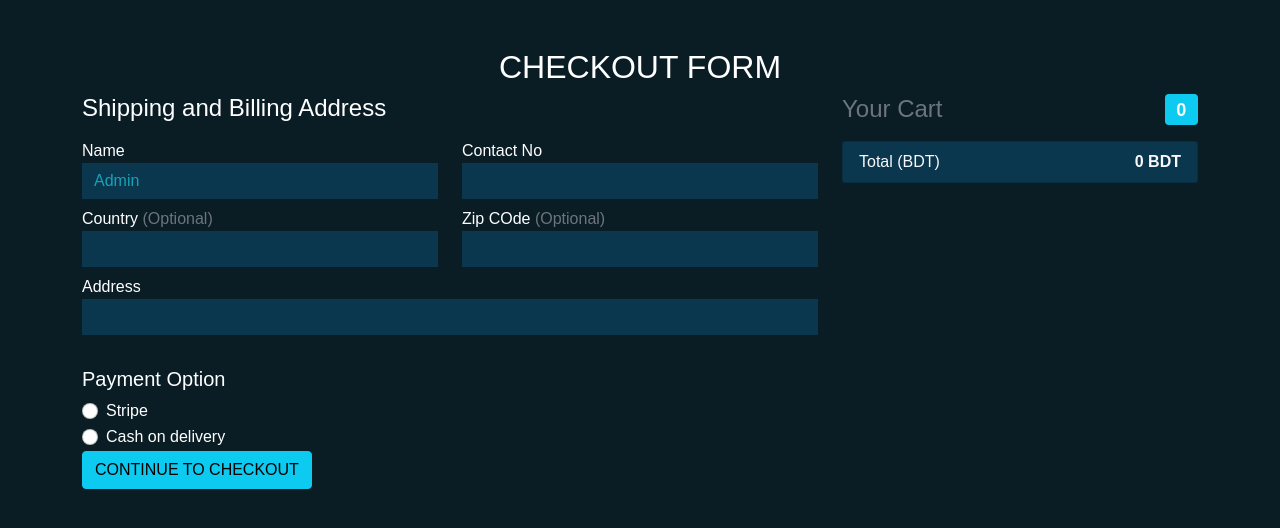
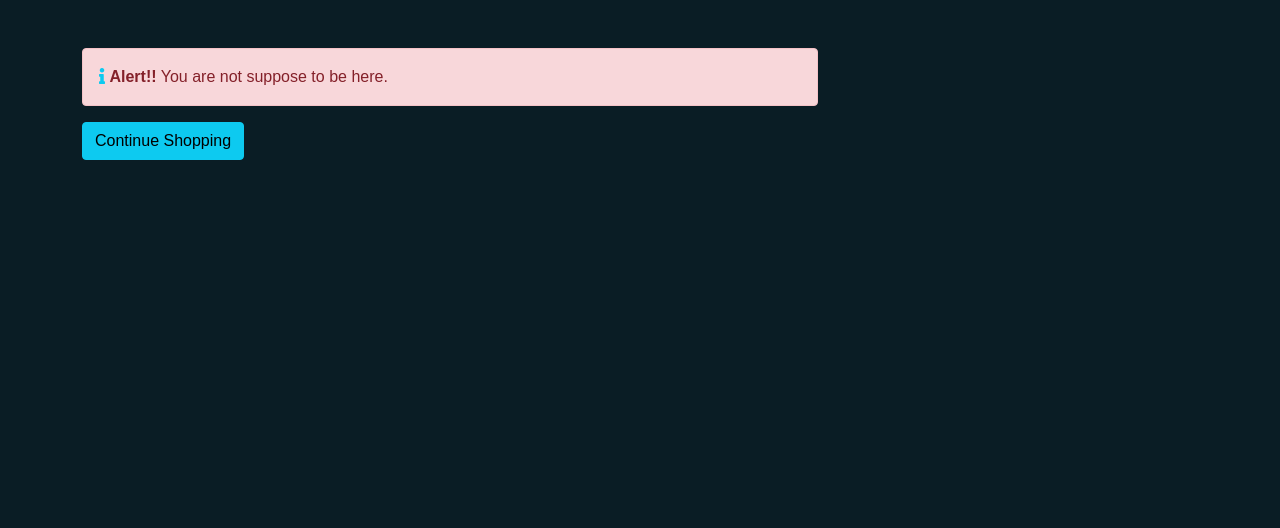
Before and after one commit to habib789/Django-ecommerce, a Django app: page /checkout/ in a window 1280 px wide. Shown: the part 76-604 px from the top of the page. Run offline with Django 3.2, Linux system fonts and the light colour scheme; a user stored in the database is signed in; data comes from the database, SQL or seed files in the repository; both versions use the stored data as it was after the commit; data that the repository does not hold is empty; some libraries are stand-ins or nearby versions.

Commit message:
some errors in checkout.html is resolved and also in migrations

```diff
--- a/accounts/templates/accounts/login.html
+++ b/accounts/templates/accounts/login.html
@@ -8,7 +8,7 @@
     <form method="post">
         {% csrf_token %}
         {% bootstrap_form form %}
-        <input type="submit" class="btn btn-info btn-lg" value="Login"><br>
+        <input type="submit" class="btn btn-info btn-lg nice-btn" value="Login"><br>
         <a href="{% url 'accounts:password_reset' %}">Forgot Password</a>
     </form>
 </div>
--- a/ecom/models.py
+++ b/ecom/models.py
@@ -27,9 +27,9 @@ class Product(models.Model):
 
 
 class Cart(models.Model):
-    user = models.ForeignKey(User, models.CASCADE)
+    user = models.ForeignKey(User, on_delete=models.CASCADE)
     status = models.CharField(max_length=50, default='pending')
-    products = models.ForeignKey(Product, models.CASCADE)
+    products = models.ForeignKey(Product, on_delete=models.CASCADE)
     quantity = models.PositiveIntegerField(default=1)
 
     def __str__(self):
--- a/ecom/templates/ecom/checkout.html
+++ b/ecom/templates/ecom/checkout.html
@@ -3,6 +3,7 @@
 {% endblock %}
 
 {% block content %}
+{% if objects.cart_products.count > 0 %}
 <div class="container">
     <div class="text-center">
         <h2 class="text-uppercase">Checkout form</h2>
@@ -92,4 +93,13 @@
         </div>
     </div>
 </div>
+ {% else %}
+            <div class="col-md-8">
+                <p class="alert alert-danger">
+                    <i class="fas fa-info text-info mr-2"></i>
+                    <b>Alert!!</b> You are not suppose to be here.
+                </p>
+                <a href="{% url 'products:product_list' %}" class="btn btn-info">Continue Shopping</a>
+            </div>
+{% endif %}
 {% endblock %}
--- a/ecom/views.py
+++ b/ecom/views.py
@@ -15,7 +15,7 @@ from django.utils.html import strip_tags
 
 class ProductView(ListView):
     model = Product
-    paginate_by = 6
+    paginate_by = 8
 
 
 class ProductDetailView(DetailView):
@@ -79,6 +79,8 @@ def remove_from_cart(request, pk):
         order = order_qs[0]
         if order.cart_products.filter(products__pk=product.pk).exists():
             order_product.delete()
+            if order.cart_products.count() == 0:
+                order.delete()
             messages.info(request, 'Product Removed')
             return redirect('products:cart')
         else:
--- a/templates/base.html
+++ b/templates/base.html
@@ -73,19 +73,7 @@
 </nav>
 
 
-<div class="container">
-    {% block nav %}{% endblock %}
-    <!--    <div class="mx-auto">-->
-    <!--        {% if messages %}-->
-    <!--        <ul class="messages">-->
-    <!--            {% for message in messages %}-->
-    <!--            <li {% if message.tags %} class="alert alert-{{ message.tags }}" {% endif %}>{{ message }}</li>-->
-    <!--            {% endfor %}-->
-    <!--        </ul>-->
-    <!--        {% endif %}-->
-    <!--    </div>-->
-
-    <div class="position-absolute bottom-0 end-0 p-3">
+    <div class="position-absolute top-0 end-0 p-3">
         <div class="toast align-items-center text-white bg-success border-0"
              role="alert" aria-live="assertive"
              aria-atomic="true" data-bs-delay="3000">
@@ -101,6 +89,18 @@
             </div>
         </div>
     </div>
+
+<div class="container">
+    {% block nav %}{% endblock %}
+    <!--    <div class="mx-auto">-->
+    <!--        {% if messages %}-->
+    <!--        <ul class="messages">-->
+    <!--            {% for message in messages %}-->
+    <!--            <li {% if message.tags %} class="alert alert-{{ message.tags }}" {% endif %}>{{ message }}</li>-->
+    <!--            {% endfor %}-->
+    <!--        </ul>-->
+    <!--        {% endif %}-->
+    <!--    </div>-->
 
 
     <div class="row mt-5">
```
Also changed, not shown: ecom/templates/ecom/product_list.html (+5 -5 lines), db.sqlite3, ecom/migrations/0009_auto_20210804_0121.py (added).
